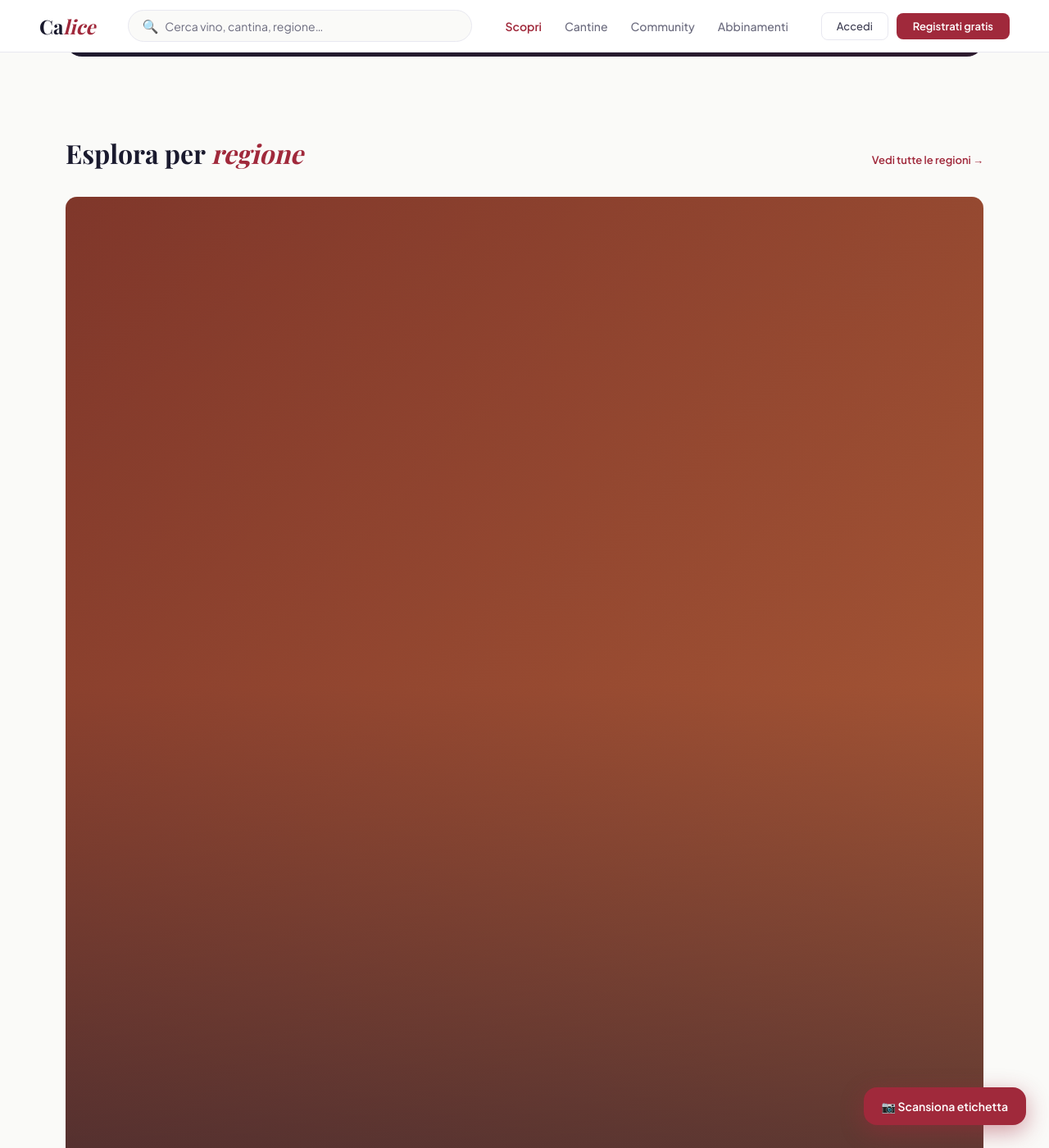
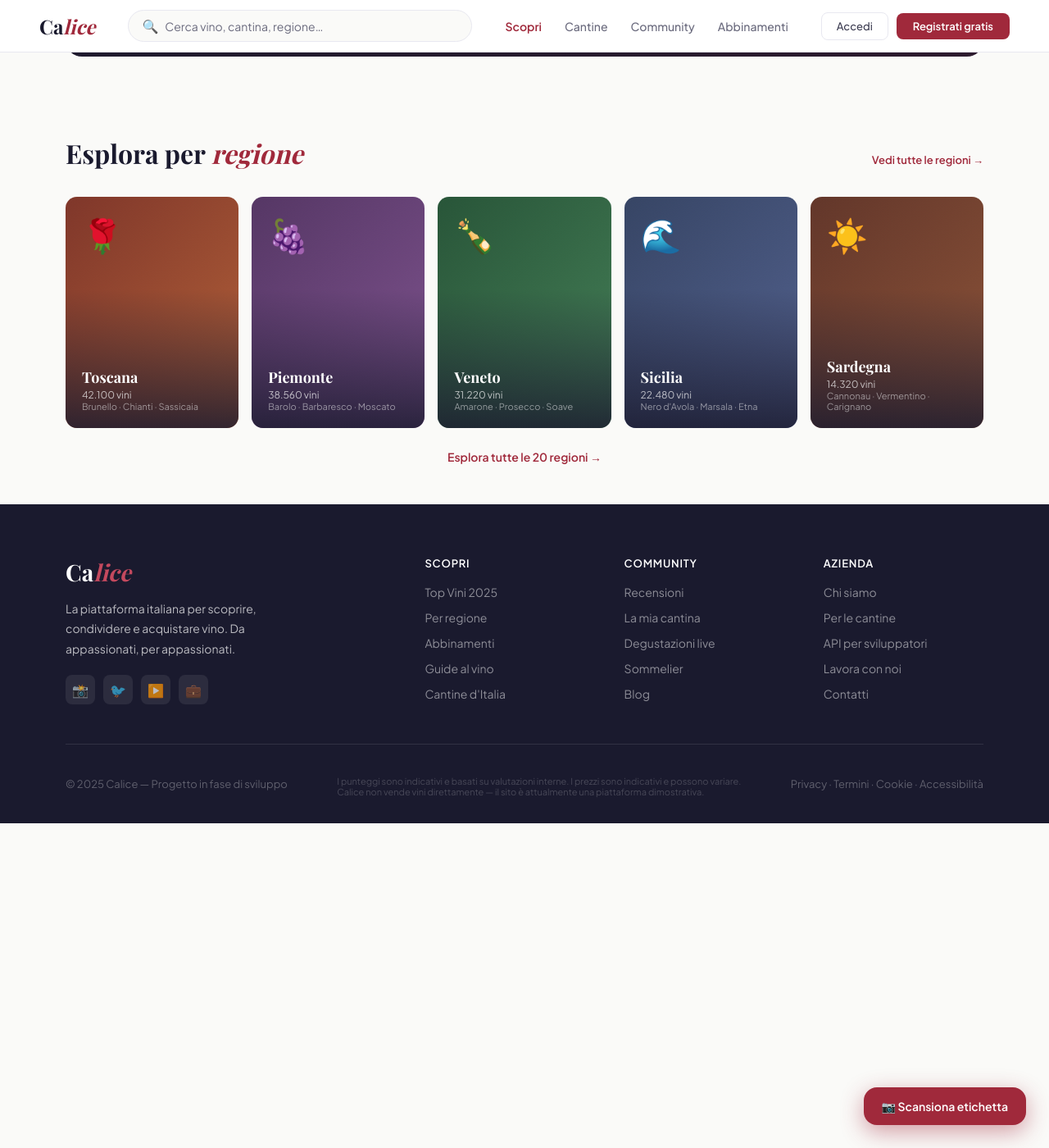
Before and after one commit to Barcolana/Calice, a Jekyll site: the page built from index.html, in a window 1280 px wide and 1400 px high, scrolled down 5062 px. Shown: the whole window at 82% size. Built offline with Jekyll 4.4.1, drawn with Linux system fonts in a browser that asks for light colours; some web fonts are replaced; some of the changed text lies outside the part shown.

```diff
--- a/index.html
+++ b/index.html
@@ -1122,6 +1122,53 @@
             font-weight: 600;
         }
 
+        .regions-carousel {
+            position: relative;
+            display: flex;
+            align-items: center;
+            gap: 12px;
+        }
+
+        .carousel-track {
+            display: flex;
+            gap: 16px;
+            overflow-x: auto;
+            scroll-behavior: smooth;
+            scrollbar-width: none;
+            flex: 1;
+            padding: 8px 0;
+        }
+
+        .carousel-track::-webkit-scrollbar {
+            display: none;
+        }
+
+        .carousel-track .region-card {
+            min-width: 200px;
+            flex-shrink: 0;
+        }
+
+        .carousel-btn {
+            background: var(--white);
+            border: 1.5px solid var(--silver);
+            border-radius: 50%;
+            width: 40px;
+            height: 40px;
+            font-size: 22px;
+            cursor: pointer;
+            color: var(--ink);
+            flex-shrink: 0;
+            transition: all 0.2s;
+            display: flex;
+            align-items: center;
+            justify-content: center;
+        }
+
+        .carousel-btn:hover {
+            border-color: var(--wine);
+            color: var(--wine);
+        }
+
         .regions-grid {
             display: grid;
             grid-template-columns: repeat(5, 1fr);
@@ -1670,18 +1717,20 @@
     <div class="regions-section">
         <div class="section-hdr">
             <h2>Esplora per <span>regione</span></h2>
-            <a href="#">Vedi tutte le regioni →</a>
-        </div>
+            <a href="{{ site.baseurl }}/regioni">Vedi tutte le regioni →</a>
+        </div>
+        <div class="regions-grid">
             <div class="region-card rc-bg-1" onclick="window.location.href='{{ site.baseurl }}/regioni?regione=Toscana'"
-            style="cursor:pointer;"></div>
-        <span class="rc-emoji">🍷</span>
+                style="cursor:pointer;">
+                <span class="rc-emoji">🌹</span>
                 <div class="rc-info">
                     <div class="rc-name">Toscana</div>
-            <div class="rc-count">45.120 vini</div>
-            <div class="rc-wines">Chianti · Brunello · Super Tuscan</div>
-        </div>
-    </div>
-    <div class="region-card rc-bg-2">
+                    <div class="rc-count">42.100 vini</div>
+                    <div class="rc-wines">Brunello · Chianti · Sassicaia</div>
+                </div>
+            </div>
+            <div class="region-card rc-bg-2"
+                onclick="window.location.href='{{ site.baseurl }}/regioni?regione=Piemonte'" style="cursor:pointer;">
                 <span class="rc-emoji">🍇</span>
                 <div class="rc-info">
                     <div class="rc-name">Piemonte</div>
@@ -1689,15 +1738,17 @@
                     <div class="rc-wines">Barolo · Barbaresco · Moscato</div>
                 </div>
             </div>
-    <div class="region-card rc-bg-3">
-        <span class="rc-emoji">🫧</span>
+            <div class="region-card rc-bg-3" onclick="window.location.href='{{ site.baseurl }}/regioni?regione=Veneto'"
+                style="cursor:pointer;">
+                <span class="rc-emoji">🍾</span>
                 <div class="rc-info">
                     <div class="rc-name">Veneto</div>
                     <div class="rc-count">31.220 vini</div>
                     <div class="rc-wines">Amarone · Prosecco · Soave</div>
                 </div>
             </div>
-    <div class="region-card rc-bg-4">
+            <div class="region-card rc-bg-4" onclick="window.location.href='{{ site.baseurl }}/regioni?regione=Sicilia'"
+                style="cursor:pointer;">
                 <span class="rc-emoji">🌊</span>
                 <div class="rc-info">
                     <div class="rc-name">Sicilia</div>
@@ -1705,7 +1756,8 @@
                     <div class="rc-wines">Nero d'Avola · Marsala · Etna</div>
                 </div>
             </div>
-    <div class="region-card rc-bg-5">
+            <div class="region-card rc-bg-5"
+                onclick="window.location.href='{{ site.baseurl }}/regioni?regione=Sardegna'" style="cursor:pointer;">
                 <span class="rc-emoji">☀️</span>
                 <div class="rc-info">
                     <div class="rc-name">Sardegna</div>
@@ -1713,126 +1765,11 @@
                     <div class="rc-wines">Cannonau · Vermentino · Carignano</div>
                 </div>
             </div>
-    <div class="region-card rc-bg-1">
-        <span class="rc-emoji">🥂</span>
-        <div class="rc-info">
-            <div class="rc-name">Lombardia</div>
-            <div class="rc-count">18.200 vini</div>
-            <div class="rc-wines">Franciacorta · Oltrepò · Valtellina</div>
-        </div>
-    </div>
-    <div class="region-card rc-bg-2">
-        <span class="rc-emoji">🏔️</span>
-        <div class="rc-info">
-            <div class="rc-name">Trentino</div>
-            <div class="rc-count">12.400 vini</div>
-            <div class="rc-wines">Teroldego · Marzemino · Pinot Grigio</div>
-        </div>
-    </div>
-    <div class="region-card rc-bg-3">
-        <span class="rc-emoji">🌊</span>
-        <div class="rc-info">
-            <div class="rc-name">Friuli</div>
-            <div class="rc-count">11.800 vini</div>
-            <div class="rc-wines">Friulano · Ribolla Gialla · Picolit</div>
-        </div>
-    </div>
-    <div class="region-card rc-bg-4">
-        <span class="rc-emoji">🏔️</span>
-        <div class="rc-info">
-            <div class="rc-name">Valle d'Aosta</div>
-            <div class="rc-count">2.100 vini</div>
-            <div class="rc-wines">Petit Rouge · Torrette · Blanc de Morgex</div>
-        </div>
-    </div>
-    <div class="region-card rc-bg-5">
-        <span class="rc-emoji">⚓</span>
-        <div class="rc-info">
-            <div class="rc-name">Liguria</div>
-            <div class="rc-count">3.200 vini</div>
-            <div class="rc-wines">Vermentino · Pigato · Rossese</div>
-        </div>
-    </div>
-    <div class="region-card rc-bg-1">
-        <span class="rc-emoji">🍝</span>
-        <div class="rc-info">
-            <div class="rc-name">Emilia-Romagna</div>
-            <div class="rc-count">15.600 vini</div>
-            <div class="rc-wines">Lambrusco · Sangiovese · Pignoletto</div>
-        </div>
-    </div>
-    <div class="region-card rc-bg-2">
-        <span class="rc-emoji">🌊</span>
-        <div class="rc-info">
-            <div class="rc-name">Marche</div>
-            <div class="rc-count">9.800 vini</div>
-            <div class="rc-wines">Verdicchio · Rosso Conero · Lacrima</div>
-        </div>
-    </div>
-    <div class="region-card rc-bg-3">
-        <span class="rc-emoji">🫒</span>
-        <div class="rc-info">
-            <div class="rc-name">Umbria</div>
-            <div class="rc-count">8.400 vini</div>
-            <div class="rc-wines">Sagrantino · Orvieto · Torgiano</div>
-        </div>
-    </div>
-    <div class="region-card rc-bg-4">
-        <span class="rc-emoji">🏛️</span>
-        <div class="rc-info">
-            <div class="rc-name">Lazio</div>
-            <div class="rc-count">10.200 vini</div>
-            <div class="rc-wines">Frascati · Est! Est! Est! · Aleatico</div>
-        </div>
-    </div>
-    <div class="region-card rc-bg-5">
-        <span class="rc-emoji">🏔️</span>
-        <div class="rc-info">
-            <div class="rc-name">Abruzzo</div>
-            <div class="rc-count">11.400 vini</div>
-            <div class="rc-wines">Montepulciano · Trebbiano · Cerasuolo</div>
-        </div>
-    </div>
-    <div class="region-card rc-bg-1">
-        <span class="rc-emoji">🌋</span>
-        <div class="rc-info">
-            <div class="rc-name">Campania</div>
-            <div class="rc-count">13.600 vini</div>
-            <div class="rc-wines">Aglianico · Fiano · Greco di Tufo</div>
-        </div>
-    </div>
-    <div class="region-card rc-bg-2">
-        <span class="rc-emoji">☀️</span>
-        <div class="rc-info">
-            <div class="rc-name">Puglia</div>
-            <div class="rc-count">19.800 vini</div>
-            <div class="rc-wines">Primitivo · Negroamaro · Salice Salentino</div>
-        </div>
-    </div>
-    <div class="region-card rc-bg-3">
-        <span class="rc-emoji">🌋</span>
-        <div class="rc-info">
-            <div class="rc-name">Basilicata</div>
-            <div class="rc-count">4.200 vini</div>
-            <div class="rc-wines">Aglianico del Vulture · Matera · Grottino</div>
-        </div>
-    </div>
-    <div class="region-card rc-bg-4">
-        <span class="rc-emoji">🌊</span>
-        <div class="rc-info">
-            <div class="rc-name">Calabria</div>
-            <div class="rc-count">5.800 vini</div>
-            <div class="rc-wines">Cirò · Gaglioppo · Greco di Bianco</div>
-        </div>
-    </div>
-    <div class="region-card rc-bg-5">
-        <span class="rc-emoji">🌾</span>
-        <div class="rc-info">
-            <div class="rc-name">Molise</div>
-            <div class="rc-count">1.800 vini</div>
-            <div class="rc-wines">Tintilia · Montepulciano · Falanghina</div>
-        </div>
-    </div>
+        </div>
+        <div style="text-align:center; margin-top:24px;">
+            <a href="{{ site.baseurl }}/regioni"
+                style="font-size:14px; color:var(--wine); font-weight:600; text-decoration:none;">Esplora tutte le 20
+                regioni →</a>
         </div>
     </div>
 
```
Also changed, not shown: other parts of index.html (+4 -0 lines). Lines whose indentation alone changed are shown as unchanged.
